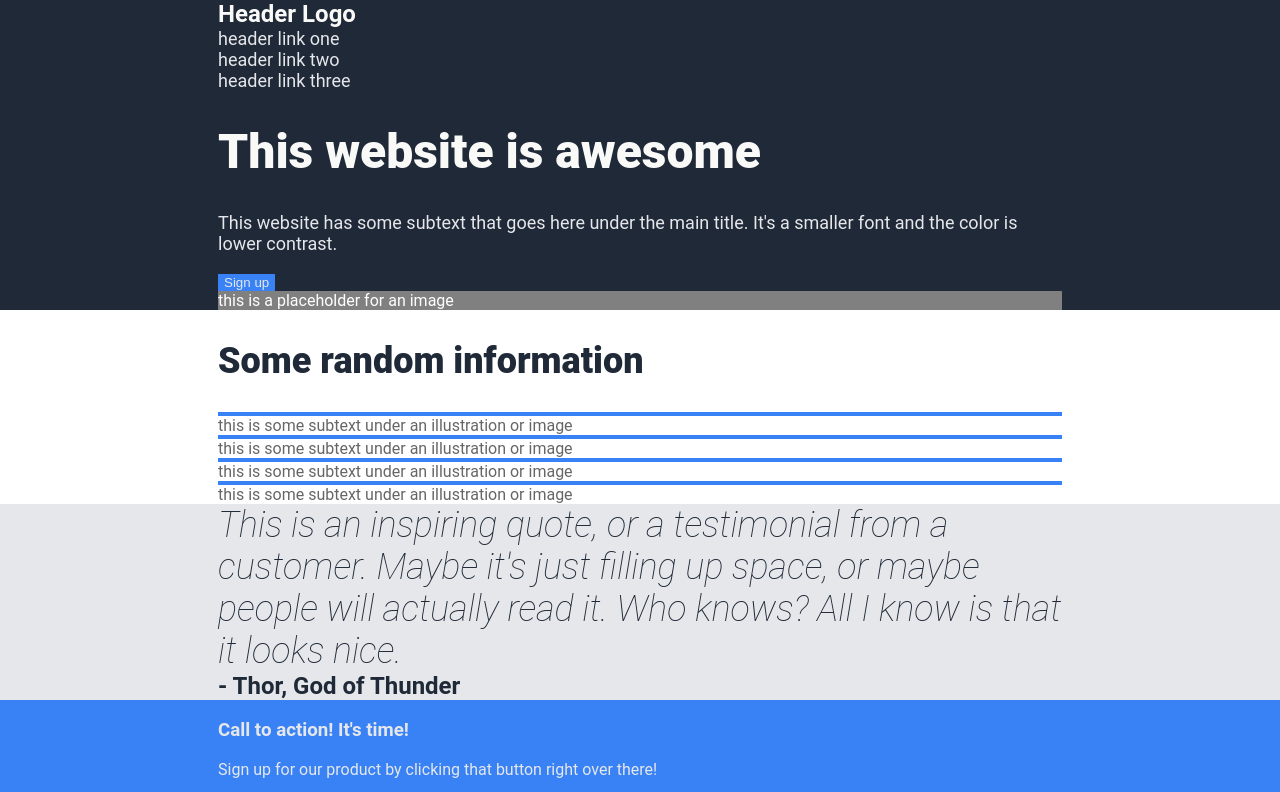
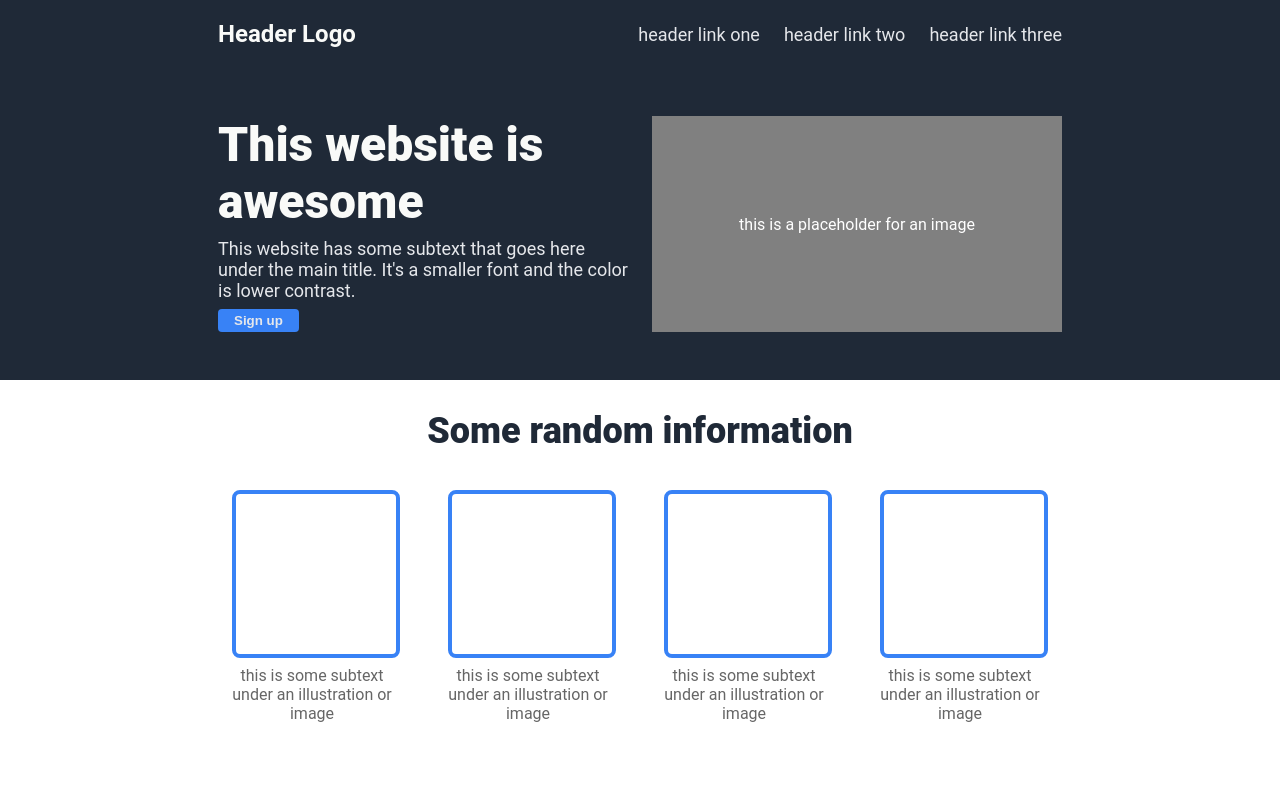
Before and after one commit to mosessswk/simple-html-project, a plain HTML site: page index.html in a window 1280 px wide. Shown: the top 792 px of the page. Drawn offline with Linux system fonts and the light colour scheme.

Commit message:
Finish Styling

```diff
--- a/styles.css
+++ b/styles.css
@@ -26,10 +26,52 @@ header,
     background-color: #1F2937;
 }
 
+header {
+    padding-top: 20px;
+    padding-bottom: 20px;
+    display: flex;
+    justify-content: space-between;
+    align-items: center;
+}
+
 .header-logo {
     color: #F9FAF8;
     font-size: 24px;
     font-weight: 600;
+}
+
+.header-links {
+    display: flex;
+    justify-content: space-between;
+    gap: 24px;
+}
+
+.header-links a,
+.hero-text p {
+    color: #E5E7EB;
+    font-size: 18px;
+}
+
+.hero-container {
+    padding-top: 48px;
+    padding-bottom: 48px;
+    display: flex;
+    justify-content: space-between;
+    align-items: stretch;
+    gap: 24px;
+}
+
+.hero-text {
+    flex: 1;
+    display: flex;
+    flex-direction: column;
+    justify-content: space-between;
+    align-items: flex-start;
+    gap: 8px;
+}
+
+.hero-text > * {
+    margin: 0;
 }
 
 .hero-text h1 {
@@ -38,45 +80,70 @@ header,
     color: #F9FAF8;
 }
 
-.header-links a,
-.hero-text p {
-    color: #E5E7EB;
-    font-size: 18px;
-}
-
 .hero-container button {
+    font-weight: bold;
     background-color: #3882F6;
     color: #E5E7EB;
     border: none;
+    border-radius: 4px;
+    padding: 4px 16px;
 }
 
 .hero-image {
     background-color: grey;
     color: white;
+    flex: 1;
+    display: flex;
+    justify-content: center;
+    align-items: center;
+}
+
+.random-info {
+    padding-bottom: 64px;
 }
 
 .random-info h2 {
     color: #1F2937;
     font-size: 36px;
     font-weight: 900;
+    text-align: center;
+}
+
+.info-container {
+    display: flex;
+    justify-content: center ;
+    align-items: flex-start;
+    gap: 48px;
+    flex-wrap: wrap;
+}
+
+.info-container li > * {
+    margin: 8px 0;
 }
 
 .info-image {
-    border: 2px solid #3882F6;
+    border: 4px solid #3882F6;
+    border-radius: 8px;
+    width: 160px;
+    height: 160px;
 }
 
 .info-text {
     color: #666666;
+    text-align: center;
+    width: 160px;
 }
 
 .quote-container {
     background-color: #E5E7EB;
+    padding-top: 64px;
+    padding-bottom: 64px;
 }
 
 .quote-text {
     color: #1F2937;
     font-size: 36px;
-    font-weight: lighter;
+    font-weight: 100;
     font-style: italic;
 }
 
@@ -84,20 +151,38 @@ header,
     color: #1F2937;
     font-size: 24px;
     font-weight: bold;
+    text-align: right;
+    margin: 16px 0;
 }
 
 .sign-up-container {
     background-color: #3882F6;
     color: #E5E7EB;
+    border-radius: 8px;
+    margin: 64px 218px;
+    padding: 24px 96px;
+    display: flex;
+    justify-content: space-between;
+    align-items: center;
+    gap: 48px;
+}
+
+.sign-up-text > * {
+    margin: 4px 0;
 }
 
 .sign-up-container button {
+    font-weight: bold;
     background-color: #3882F6;
     color: #E5E7EB;
     border: solid 2px #E5E7EB;
+    border-radius: 4px;
+    padding: 4px 16px;
 }
 footer {
     background-color: #1F2937;
     color: #E5E7EB;
     font-size: 18px;
+    padding: 24px 0;
+    text-align: center;
 }
```
